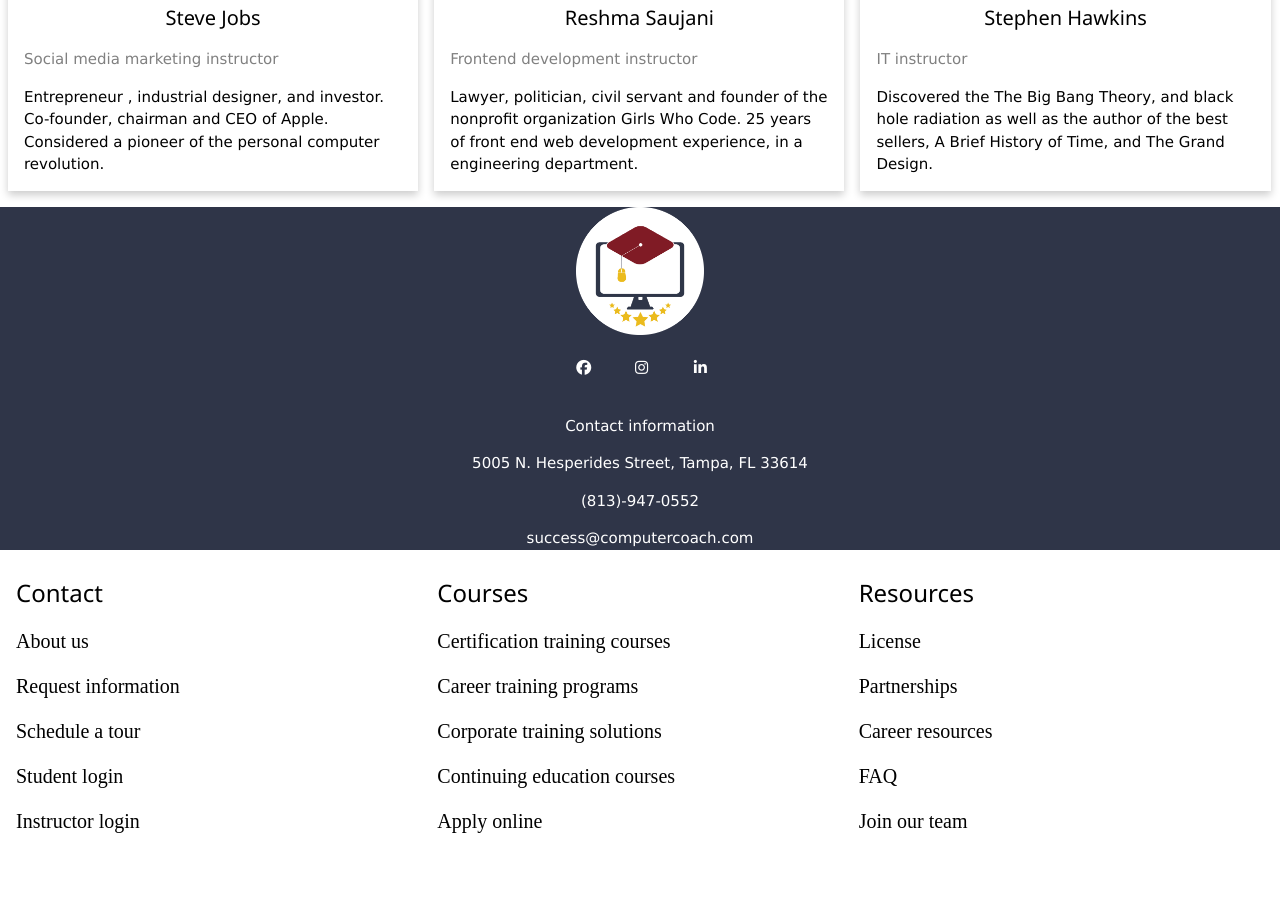
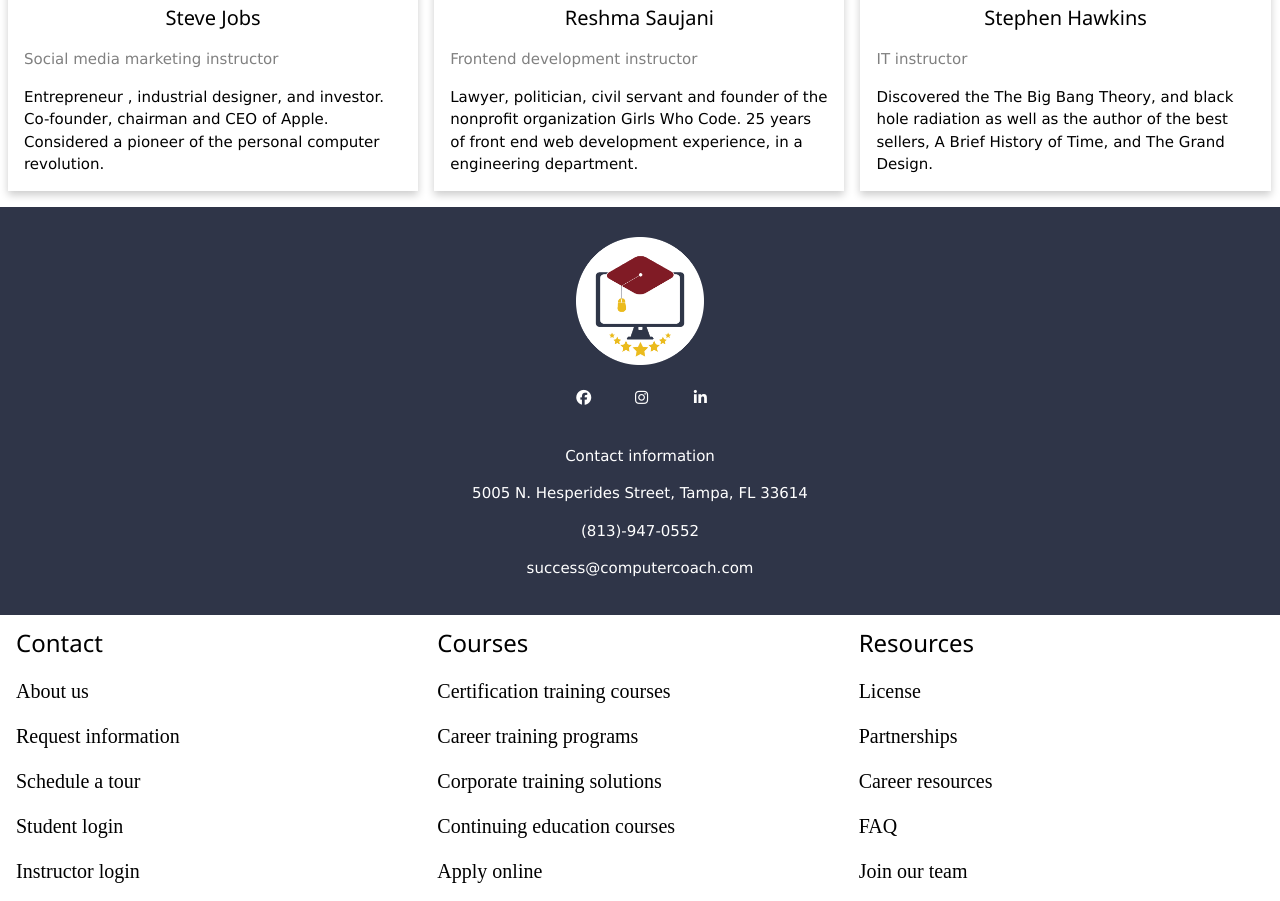
Before and after one commit to KIMBERGYPSY/improv-academy-rebuild2, a website: page index.html in a window 1280 px wide. Shown: the part 4620-5521 px from the top of the page. Before the commit the page ends 5471 px from the top, so only its background shows below. Drawn offline with nearby package versions, Linux system fonts and the light colour scheme; a web font is replaced by a local one.

Commit message:
Footer Adjustments

```diff
--- a/styles.css
+++ b/styles.css
@@ -587,6 +587,8 @@ box-sizing: inherit;
         background-color: #2F3548;
         color: #ffffff;
         text-align: center;
+        padding-top: 30px;
+        padding-bottom: 20px;
       }
 
 
```
